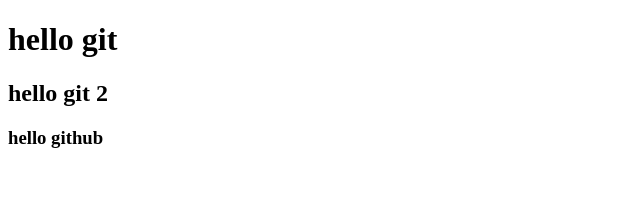
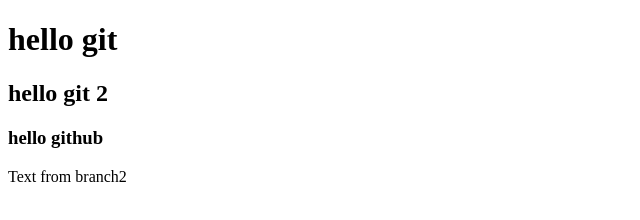
Before and after one commit to NastyaSinenko/git_test, a plain HTML site: page index.html in a window 1280 px wide. Shown: the whole page, without its empty margins (0-640 px from the left). Drawn offline with Linux system fonts and the light colour scheme.

Commit message:
Branch2 commit

```diff
--- a/index.html
+++ b/index.html
@@ -10,3 +10,4 @@
 </body>
 </html>
 <h3>hello github</h3>
+<p>Text from branch2</p>
```
